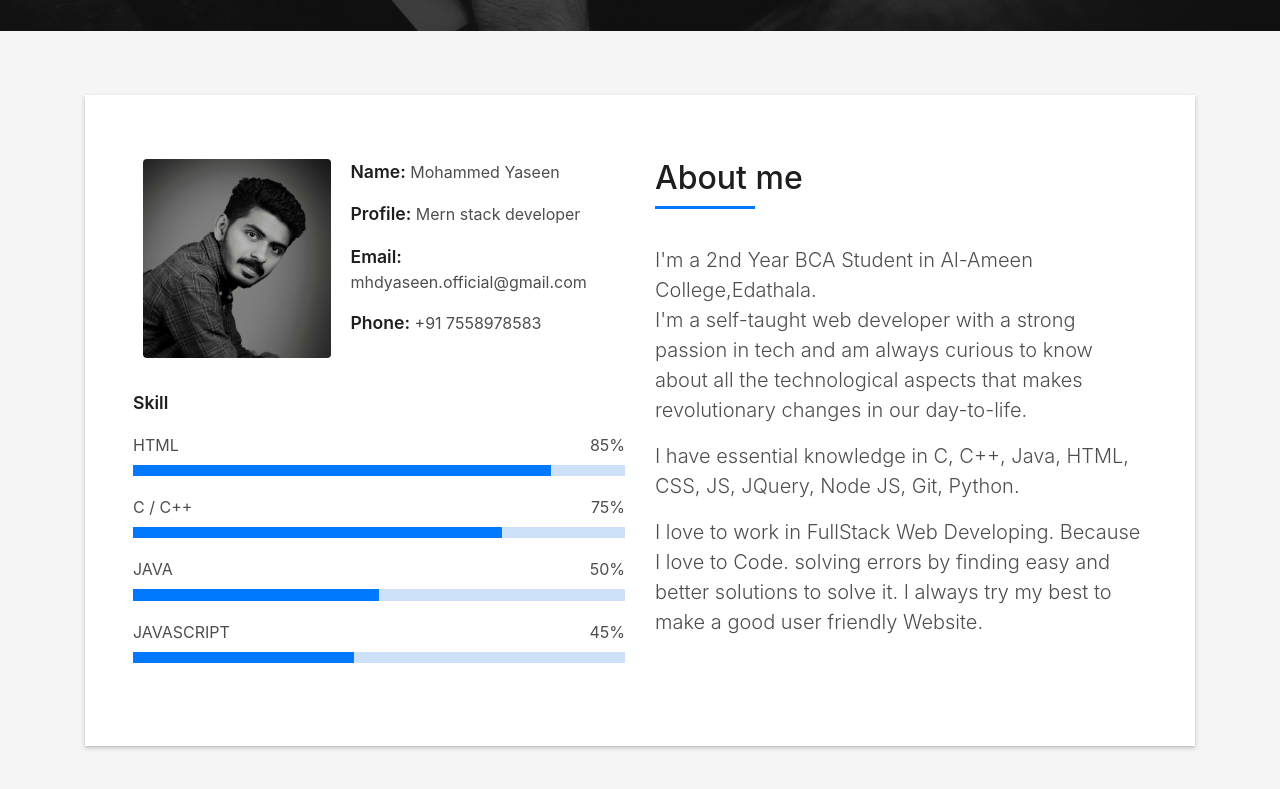
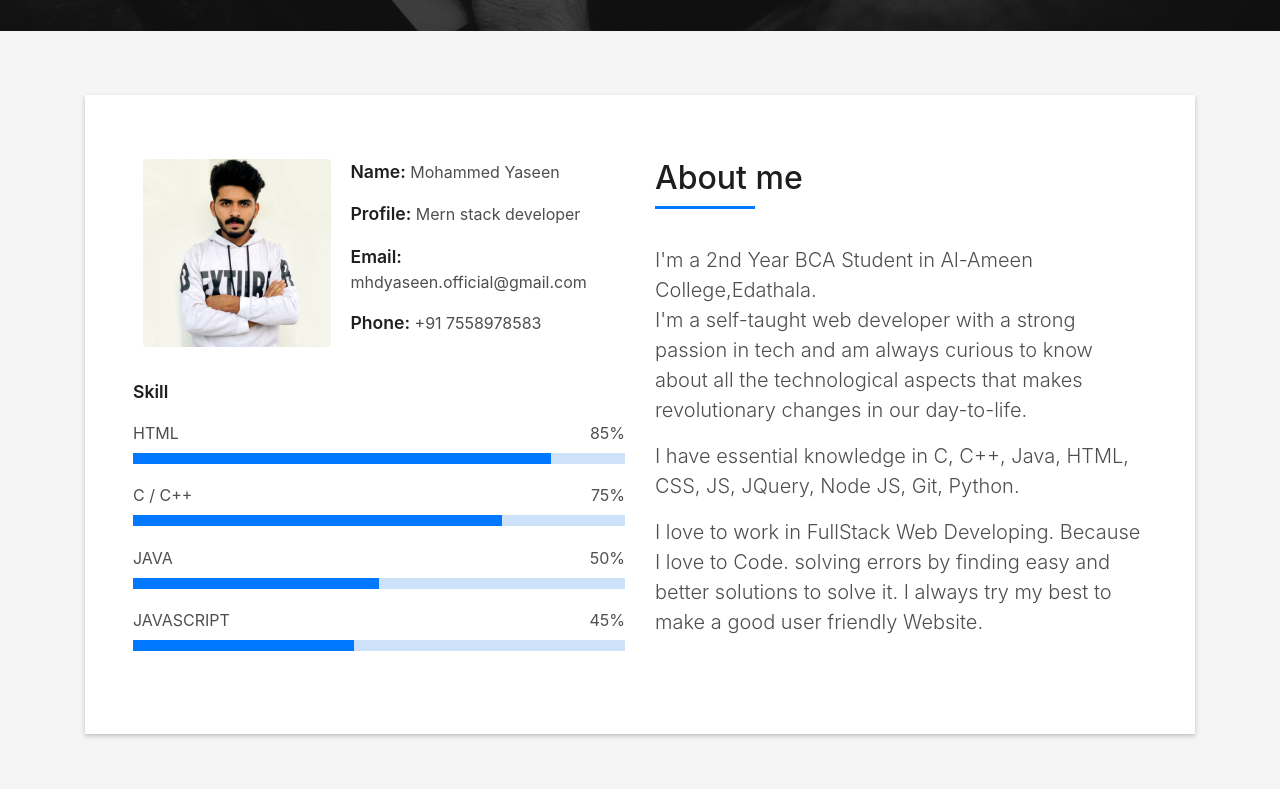
Before and after one commit to mhdyaseen8841/official-website, a plain HTML site: page index.html in a window 1280 px wide. Shown: the part 769-1558 px from the top of the page. Drawn offline with Linux system fonts and the light colour scheme; files whose address does not match are found by name.

Commit message:
mypic updated 1

```diff
--- a/index.html
+++ b/index.html
@@ -95,7 +95,7 @@
                   <div class="row">
                     <div class="col-sm-6 col-md-5">
                       <div class="about-img">
-                        <img src="assets/img/Yaseen.jpg" class="img-fluid rounded b-shadow-a" alt="">
+                        <img src="assets/img/yaseensq.jpg" class="img-fluid rounded b-shadow-a" alt="">
                       </div>
                     </div>
                     <div class="col-sm-6 col-md-7">
```
